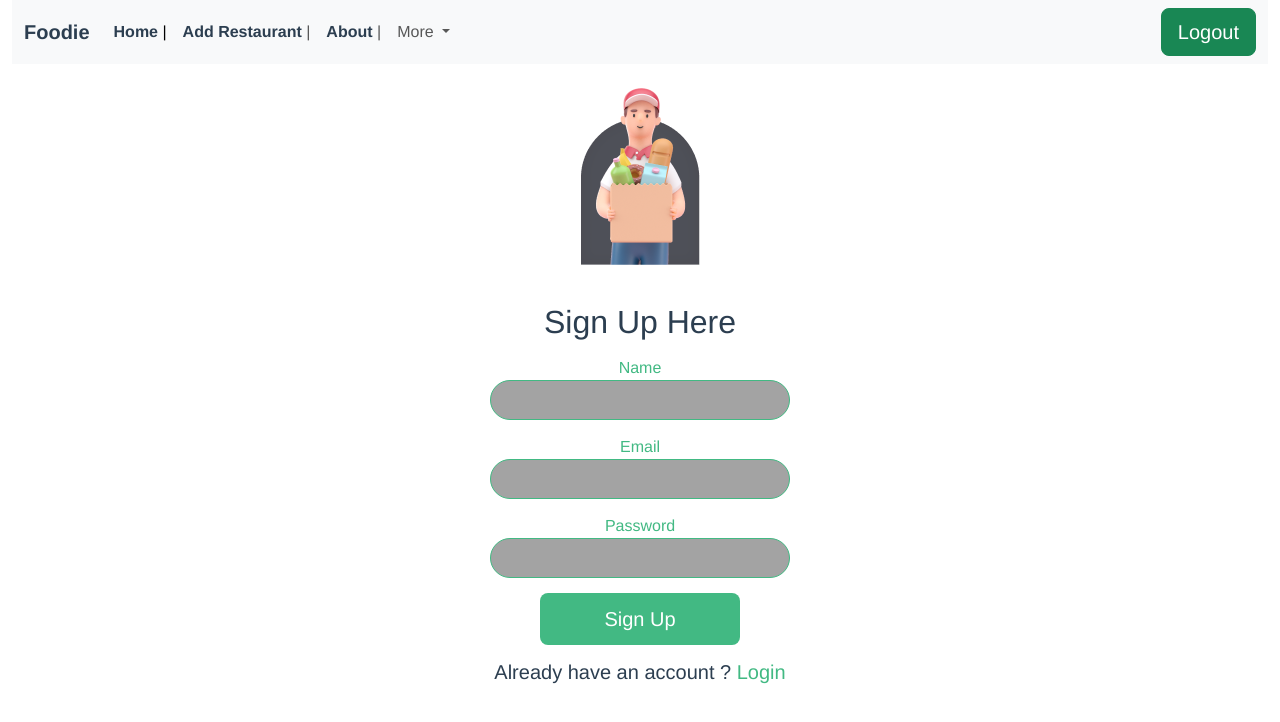
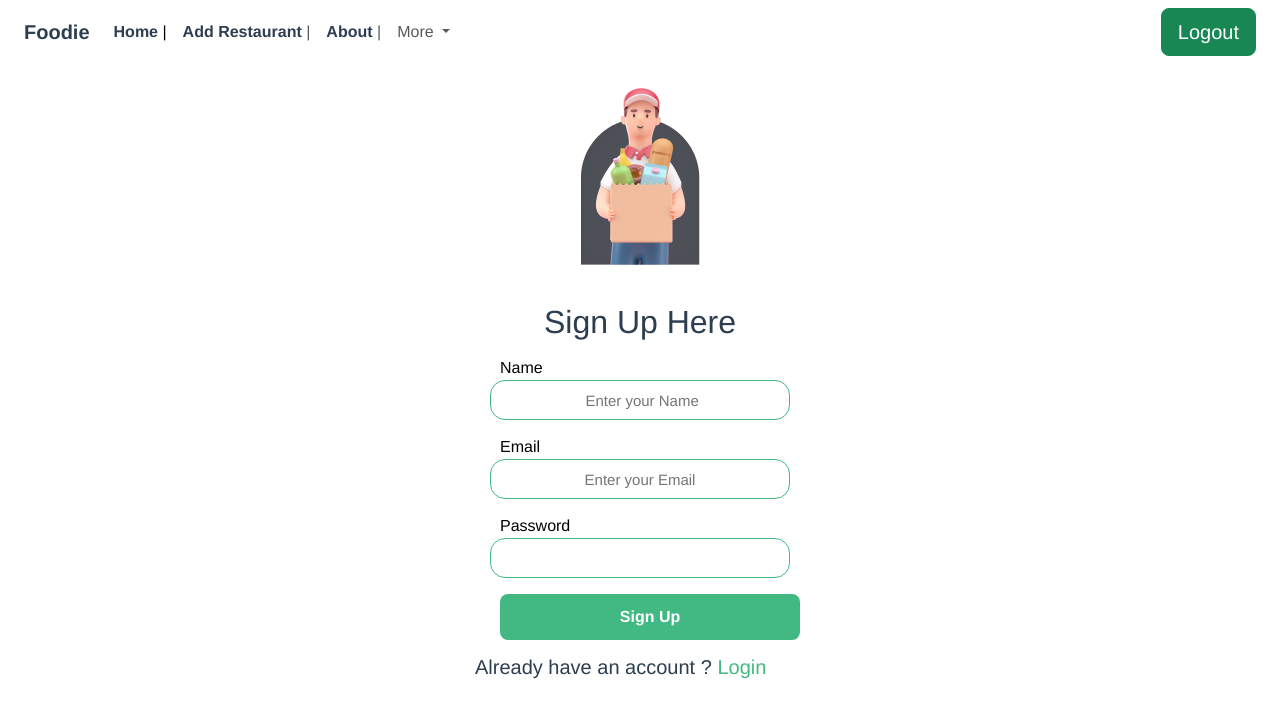
Before and after one commit to bhankymyk/foodie-v1, a Vue app: page /signup in a window 1280 px wide. Shown: the top 722 px of the page. Built offline with nearby package versions, Linux system fonts and the light colour scheme.

Commit message:
fix: homepage ui updated

```diff
--- a/src/App.vue
+++ b/src/App.vue
@@ -4,7 +4,7 @@
     <!-- NavBar -->
     <div class="row">
       <div class="col">
-          <nav class="navbar navbar-expand-lg bg-body-tertiary">
+          <nav class="navbar navbar-expand-lg">
   <div class="container-fluid">
     <a class="navbar-brand" href="#">
       <div class="nav-item">
@@ -116,4 +116,15 @@ nav a.router-link-exact-active {
 .nav-item a {
   text-decoration: none;
 }
+.navbar {
+  background-color: #fff;
+}
+/* .bg-body-tertiary{
+  --bs-bg-opacity: 1;
+  background-color: white !important;
+} */
+/* .bg-body-tertiary {
+    --bs-bg-opacity: 1;
+    background-color: rgba(var(--bs-tertiary-bg-rgb), var(--bs-bg-opacity));
+} */
 </style>
--- a/src/components/Home.vue
+++ b/src/components/Home.vue
@@ -1,6 +1,6 @@
 <template>
-  <div class="container">
-    <div class="row small-screen mb-5 text-center">
+  <div class="container small-screen">
+    <div class="row  mb-5 text-center">
       <img src="" alt="">
       <img src="../assets/Illustartion.png" class="img-fluid" alt="">
       <div class="col">
@@ -55,7 +55,8 @@ a {
 
 @media only screen and (max-width: 767px) {
   .small-screen {
-    background-image: url("../assets/Pattern.png");
+    background: url("../assets/Pattern.png");
+    height: 100vh;
   }
 }
 </style>
--- a/src/views/SignUp.vue
+++ b/src/views/SignUp.vue
@@ -1,30 +1,30 @@
 <template>
-    <div class="container text-center">
-        <div class="row">
+    <div class="container d-flex justify-content-center">
+        <div class="row ">
             <div class="col">
-                <div class="mt-4">
+                <div class="mt-4 text-center">
                     <img src="../assets/Signup.png" class="img-fluid" alt="">
                 </div>
 
-                <h2>Sign Up Here</h2>
+                <h2 class="text-center">Sign Up Here</h2>
                 <div class="">
                     <!-- <form action=""> -->
                         <div class="signup">
                             <label for="name" class="">Name</label> <br>
-                            <input type="text" v-model="name">
+                            <input type="text" placeholder=" Enter your Name" v-model="name">
                         </div>
 
                         <div class="signup">
                             <label for="email">Email</label> <br>
-                            <input type="text" v-model="email">
+                            <input type="text" placeholder="Enter your Email" v-model="email">
                         </div>
 
                         <div class="signup">
                             <label for="password">Password</label> <br>
-                            <input type="password" v-model="password">
+                            <input type="password" placeholder="" v-model="password">
                         </div>
 
-                        <div class="signup">
+                        <div class="signup mt-3">
                             <button  v-on:click="btn" class="btn btn-lg">Sign Up</button>
                         </div>
 
@@ -96,24 +96,29 @@ import axios from 'axios';
 }
 .signup label{
     /* text-align: left; */
-    color: #42b983;
+    /* color: #42b983; */
+    color: #000;
+    margin-left: 10px;
 }
 .signup input{
     border: 1px solid #42b983;
-    border-radius: 25px;
-    background: #A3A3A3;
+    border-radius: 15px;
+    /* background: #A3A3A3; */
     color: white;
     width: 300px;
     height: 40px;
     padding: 10px;
+    font-size: 15px;
 }
 button{
     /* color: #42b983; */
     background-color: #42b983;
     padding: 10px 20px;
-    font-size: 20px;
-    width: 200px;
-    color: white;
+    font-size: 16px;
+    font-weight: 600;
+    width: 100%;
+    color: #fff;
+    margin-left: 10px;
 }
 button:hover{
   background: #3cb8a1;
@@ -122,5 +127,8 @@ a {
   text-decoration: none;
   color: #42b983;
 }
+input::placeholder {
+  text-align: center;
+}
 
 </style>
```
